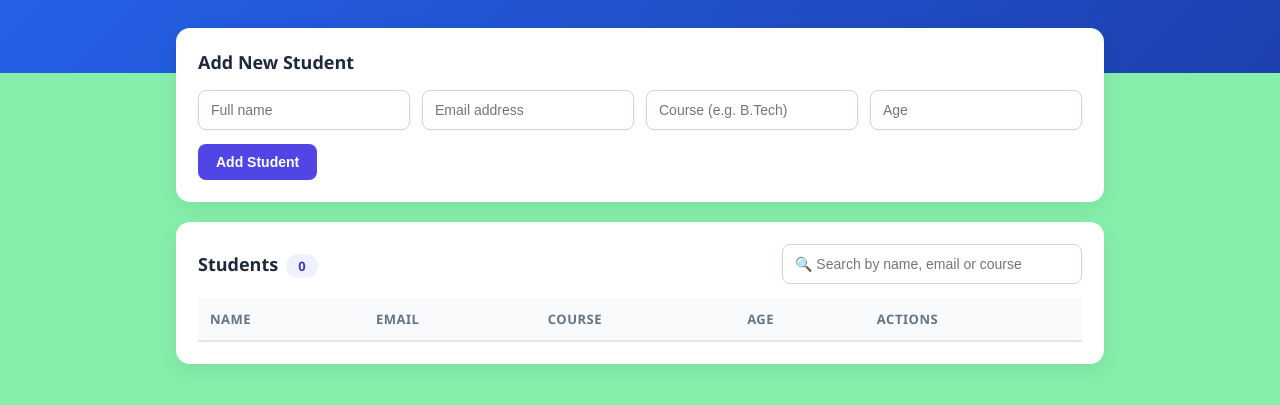
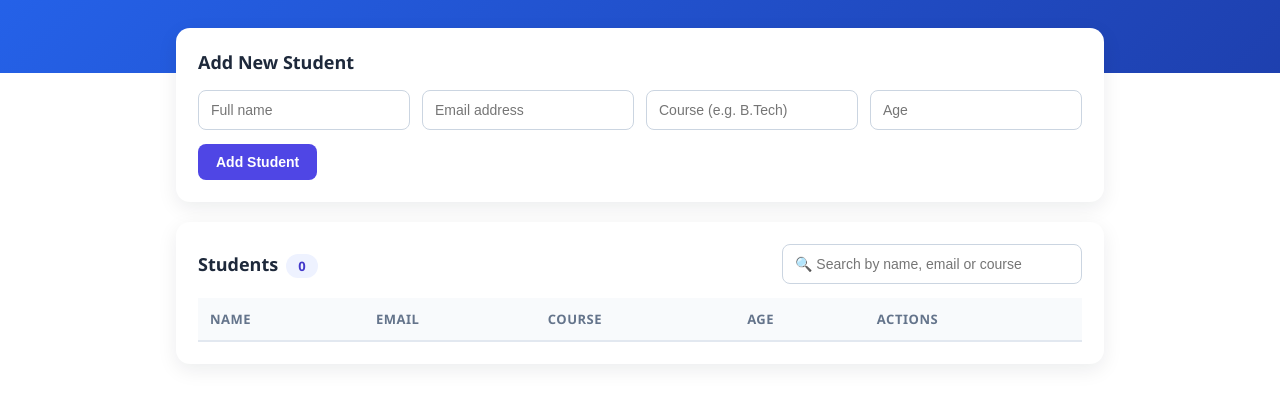
Before and after one commit to shrutikamahajan1234/student, a plain HTML site: page frontend/index.html in a window 1280 px wide. Shown: the part 73-478 px from the top of the page. Drawn offline with Linux system fonts and the light colour scheme; no server answers.

Commit message:
Change page background to white
Co-authored-by: Copilot <223556219+Copilot@users.noreply.github.com>

```diff
--- a/frontend/index.html
+++ b/frontend/index.html
@@ -9,7 +9,7 @@
     body {
       margin: 0;
       font-family: "Segoe UI", Arial, sans-serif;
-      background: #86efac;
+      background: #fff;
       color: #1e293b;
     }
     header {
```
